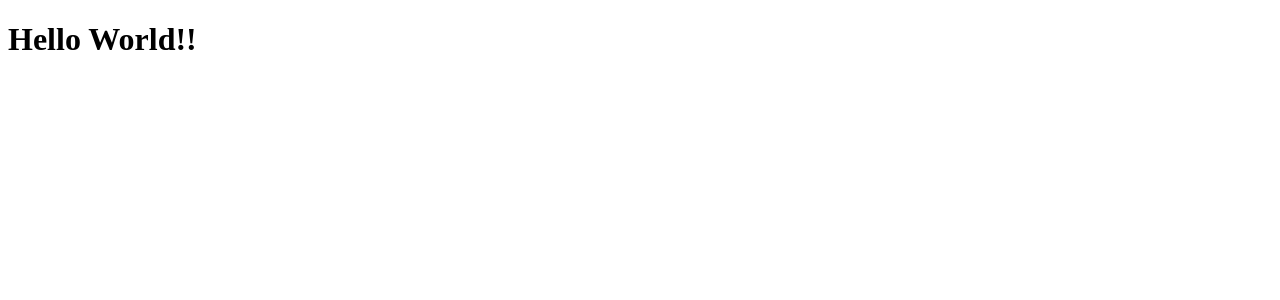
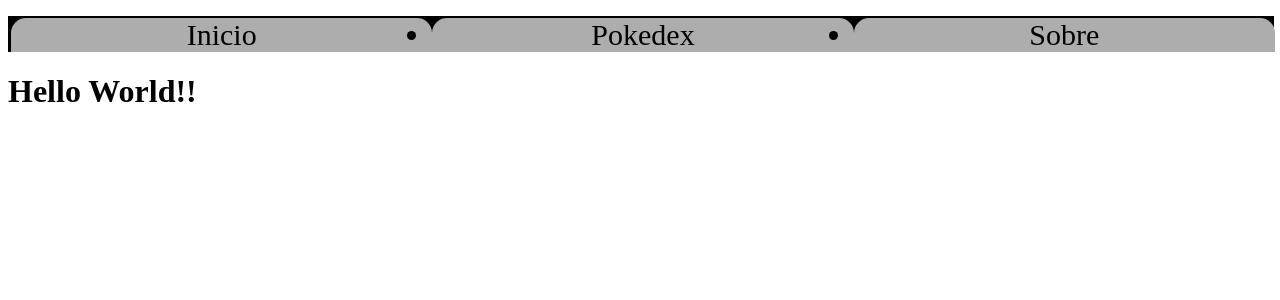
Before and after one commit to Ryan-Castro/pokedex-next, a Next.js app: page / in a window 1280 px wide. Shown: the top 300 px of the page. Built offline with nearby package versions, Linux system fonts and the light colour scheme.

Commit message:
sistema-melhorado
melhoria na barra de navegação

```diff
--- a/components/Header.tsx
+++ b/components/Header.tsx
@@ -1,16 +1,39 @@
 import styled from 'styled-components';
+import Link from 'next/link';
 
 const Container = styled.div`
     display: block;
     width: 100%;
+
+    ul{
+      width: 100%;
+      display: flex;
+      background-color: black;
+      padding: 2px 2px 0px 0px;
+    }
+    a{
+      width: 100%;
+      text-decoration: none;
+    }
+    li{
+      width: 100%;
+      margin: 0px 3px;
+      text-align: center;
+      font-size: 30px;
+      background-color: #adadad;
+      border-radius: 15px 15px 0px 0px;
+      color: black;
+    }
 `
 export default function Header() {
   return (
     <Container>
         <ul>
-            <li>inicio</li>
-            <li>pokedex</li>
-            <li>sobre</li>
+            <Link href={"/"}><li>Inicio</li></Link>
+            <Link href={"/pokedex"}><li>Pokedex</li></Link>
+            <Link href={"/sobre"}><li>Sobre</li></Link>
+
+
         </ul>
     </Container>
   )
--- a/pages/index.tsx
+++ b/pages/index.tsx
@@ -1,4 +1,5 @@
 import Head from 'next/head'
+import Header from '../components/Header'
 
 export default function Home() {
   return (
@@ -7,6 +8,7 @@ export default function Home() {
         <title>Create Next App</title>
       </Head>
       <div>
+        <Header></Header>
         <h1>Hello World!!</h1>
       </div>
     </>
--- a/pages/pokedex.tsx
+++ b/pages/pokedex.tsx
@@ -31,7 +31,7 @@ const Content = styled.div`
     margin-top: 20px;
     background-color: white;
     box-shadow: 2px 2px 2px black;
-    &>div{
+    .pokedex{
         display: grid;
         grid-template-columns: 1fr 1fr 1fr 1fr;
         padding: 10px 20px;
@@ -44,6 +44,7 @@ const Content = styled.div`
         height: 20px;
         position: absolute;
         bottom: 0px;
+        display: none;
     }
 `
 const Wallpaper = styled.div`
@@ -75,6 +76,7 @@ export default function pokedex() {
             let poke = [...pokemons, ...json.results]
             var novaArr = poke.filter((este, i) => poke.indexOf(este) === i);
             setPokemons(novaArr)
+            sentinela.current.style.display = "block"
         })
 
     },[offset])
@@ -97,7 +99,7 @@ export default function pokedex() {
       <Container>
         <Content>
             <Header></Header>
-            <div>
+            <div className='pokedex'>
                 {pokemons.map((pokemon, i)=><Card name={pokemon["name"]} url={pokemon['url']} key={i} ></Card>)}
                 <div className='sentinela' ref={sentinela}></div>
             </div>
```
